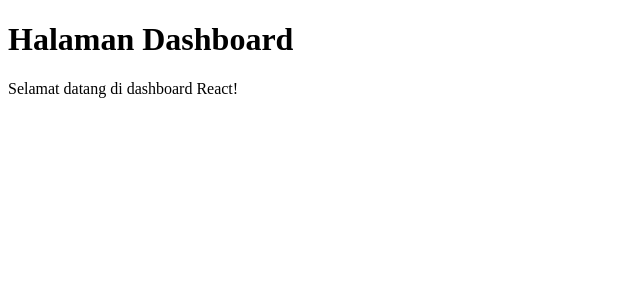
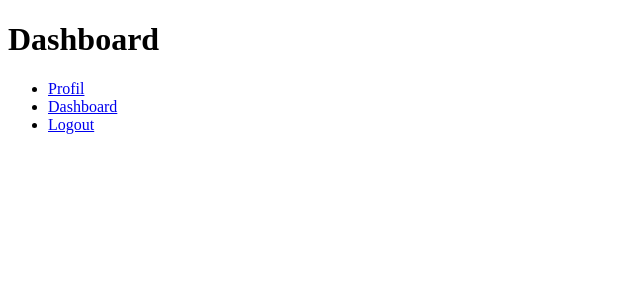
Before and after one commit to maullanaadam82-sudo/belajarawal, a React (Vite) app: page / in a window 1280 px wide. Shown: the top 300 px of the page, without its empty margins (0-640 px from the left). Built offline with nearby package versions, Linux system fonts and the light colour scheme; sample sign-in values are in the browser's storage.

Commit message:
Update dashboard.jsx

```diff
--- a/src/dashboard.jsx
+++ b/src/dashboard.jsx
@@ -1,8 +1,16 @@
+import { Link } from "react-router-dom";
+
 export default function Dashboard() {
   return (
     <div>
-      <h1>Halaman Dashboard</h1>
-      <p>Selamat datang di dashboard React!</p>
+      <h1>Dashboard</h1>
+      <nav>
+        <ul>
+          <li><Link to="/profil">Profil</Link></li>
+          <li><Link to="/">Dashboard</Link></li>
+          <li><Link to="/login">Logout</Link></li>
+        </ul>
+      </nav>
     </div>
   );
 }
```
